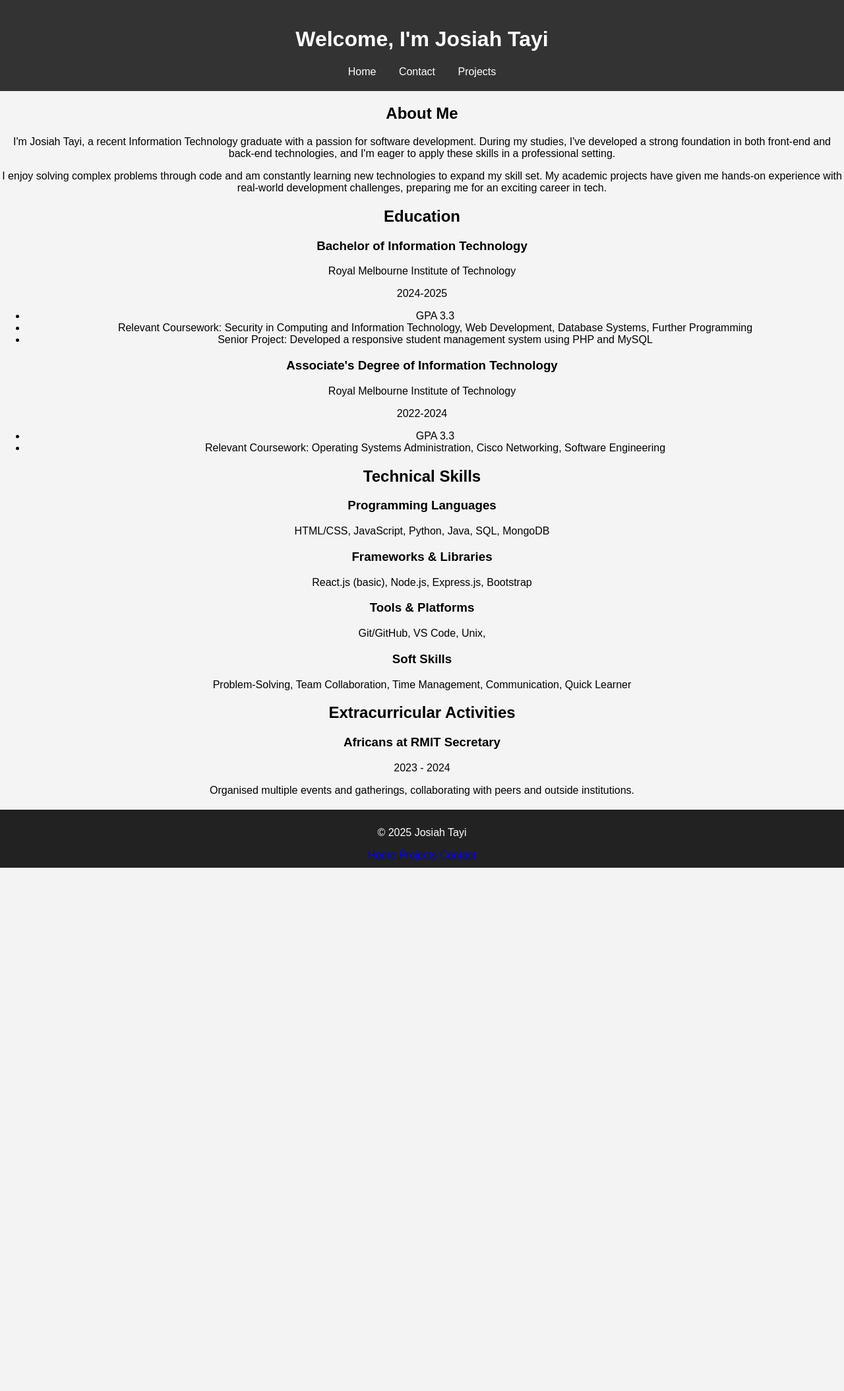
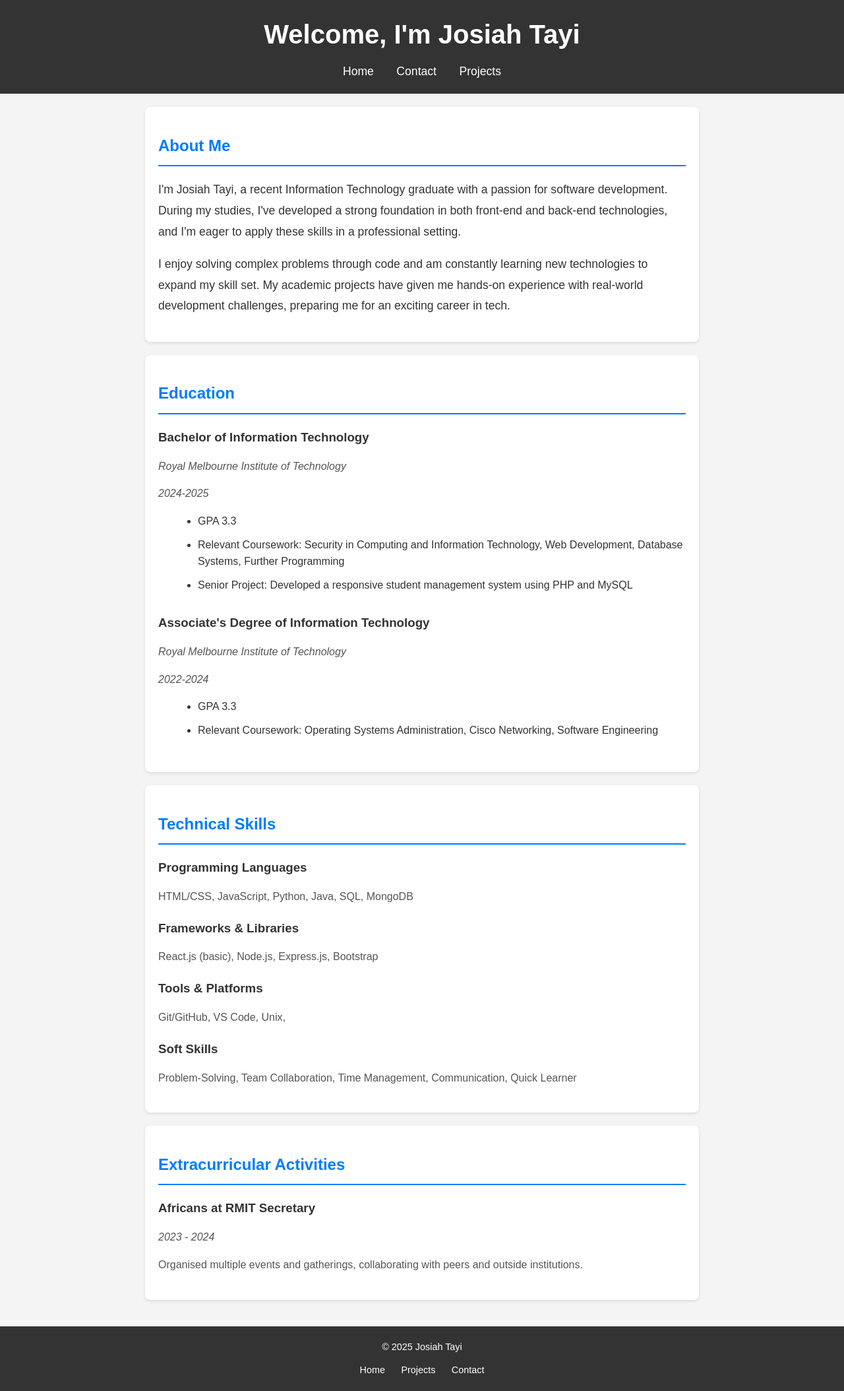
Before and after one commit to josiahtayi/portfolio, a Node server app: page / in a window 1280 px wide. Shown: the whole page at 66% size. Before the commit the page ends 1315 px from the top, so only its background shows below. Run offline with Node 20, Linux system fonts and the light colour scheme.

Commit message:
added new styling
Signed-off-by: josiahtayi <davidtayi19@gmail.com>

```diff
--- a/public/styles.css
+++ b/public/styles.css
@@ -1,25 +1,157 @@
+/* General Styles */
 body {
-    font-family: Arial, sans-serif;
+    font-family: 'Arial', sans-serif;
+    line-height: 1.6;
     margin: 0;
     padding: 0;
+    background-color: #f4f4f4;
+    color: #333;
+}
+
+a {
+    text-decoration: none;
+    color: #007BFF;
+}
+
+a:hover {
+    text-decoration: underline;
+}
+
+/* Header Styles */
+header {
+    background-color: #333;
+    color: #fff;
+    padding: 20px 0;
     text-align: center;
-    background-color: #f4f4f4;
 }
-header {
-    background: #333;
-    color: white;
+
+header h1 {
+    margin: 0;
+    font-size: 2.5rem;
+}
+
+nav {
+    margin-top: 10px;
+}
+
+nav a {
+    color: #fff;
+    margin: 0 15px;
+    font-size: 1.1rem;
+}
+
+nav a:hover {
+    color: #007BFF;
+}
+
+/* Section Styles */
+section {
     padding: 20px;
+    margin: 20px auto;
+    max-width: 800px;
+    background-color: #fff;
+    border-radius: 8px;
+    box-shadow: 0 2px 5px rgba(0, 0, 0, 0.1);
 }
-nav a {
-    margin: 0 15px;
-    color: white;
-    text-decoration: none;
+
+section h2 {
+    color: #007BFF;
+    border-bottom: 2px solid #007BFF;
+    padding-bottom: 10px;
+    margin-bottom: 20px;
 }
+
+/* About Me Section */
+.about-me p {
+    font-size: 1.1rem;
+    line-height: 1.8;
+}
+
+/* Education Section */
+.education-tag {
+    margin-bottom: 30px;
+}
+
+.education-tag h3 {
+    color: #333;
+    margin-bottom: 5px;
+}
+
+.school, .date {
+    font-style: italic;
+    color: #555;
+}
+
+.education-tag ul {
+    list-style-type: disc;
+    margin-left: 20px;
+}
+
+.education-tag ul li {
+    margin-bottom: 10px;
+}
+
+/* Technical Skills Section */
+.skill-category {
+    margin-bottom: 20px;
+}
+
+.skill-category h3 {
+    color: #333;
+    margin-bottom: 5px;
+}
+
+.skill-category p {
+    color: #555;
+    font-size: 1rem;
+}
+
+/* Extracurricular Section */
+.activity-item {
+    margin-bottom: 20px;
+}
+
+.activity-item h3 {
+    color: #333;
+    margin-bottom: 5px;
+}
+
+.activity-item .date {
+    color: #555;
+    font-style: italic;
+}
+
+.activity-item p {
+    color: #555;
+    font-size: 1rem;
+}
+
+/* Footer Styles */
 footer {
-    margin-top: 20px;
-    padding: 10px;
-    background: #222;
-    color: white;
+    background-color: #333;
+    color: #fff;
+    text-align: center;
+    padding: 20px 0;
+    margin-top: 40px;
+}
+
+footer p {
+    margin: 0;
+    font-size: 0.9rem;
+}
+
+.footer-links {
+    margin-top: 10px;
+}
+
+.footer-links a {
+    color: #fff;
+    margin: 0 10px;
+    font-size: 0.9rem;
+}
+
+.footer-links a:hover {
+    color: #007BFF;
 }
 
 /* Contact Page */
```
